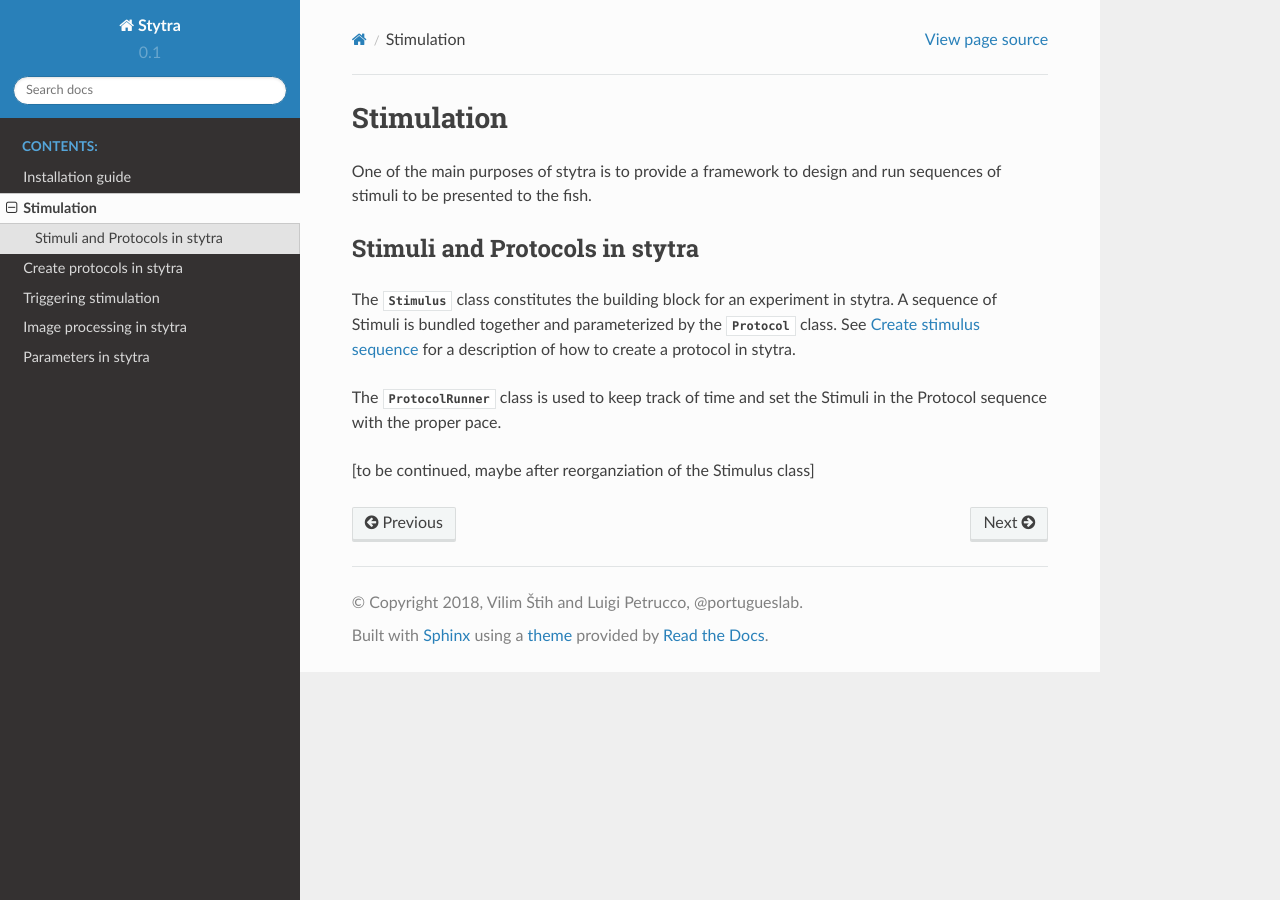
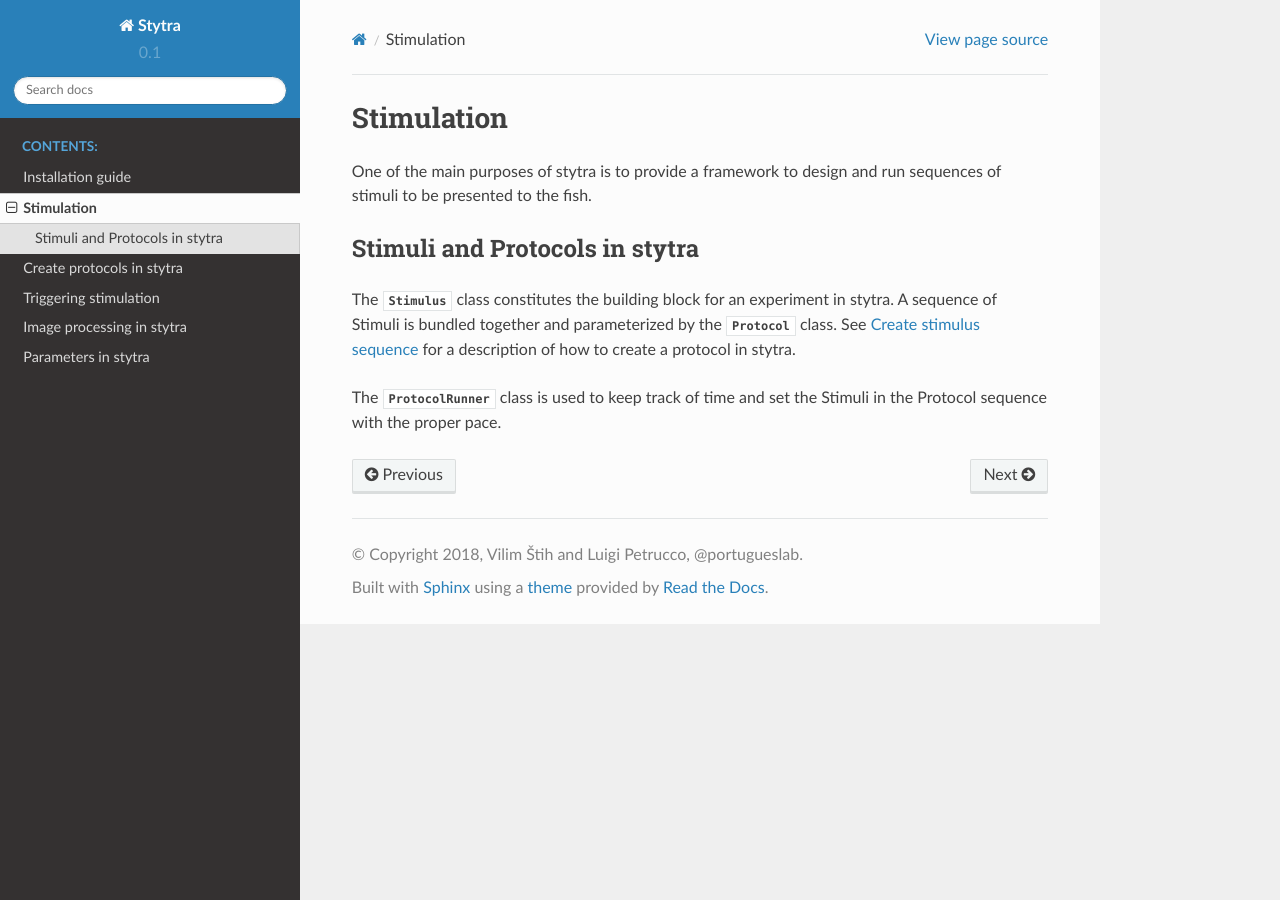
Before and after one commit to portugueslab/stytra, a Sphinx documentation site: the page built from docs/source/stimulation_intro.rst, in a window 1280 px wide. Built offline with Sphinx 7.4.7 and the Read the Docs theme 2.0.0, drawn with Linux system fonts in a browser that asks for light colours; pages that are not in the unit, such as notebooks, are missing from menus.

```diff
--- a/docs/source/stimulation_intro.rst
+++ b/docs/source/stimulation_intro.rst
@@ -9,10 +9,9 @@ Stimuli and Protocols in stytra
 The :class:`~stytra.stimulation.stimuli.Stimulus` class constitutes
 the building block for an experiment in stytra.
 A sequence of Stimuli is bundled together and parameterized by the
-:class:`~stytra.stimulation.protocols.Protocol` class. See :ref:`Create stimulus sequence`
+:class:`~stytra.stimulation.protocols.Protocol` class.
+See :ref:`Create stimulus sequence`
 for a description of how to create a protocol in stytra.
 
 The :class:`~stytra.stimulation.ProtocolRunner`  class is used to
 keep track of time and set the Stimuli in the Protocol sequence with the proper pace.
-
-[to  be continued, maybe after reorganziation of the Stimulus class]
```
Also changed, not shown: 2 other files.
